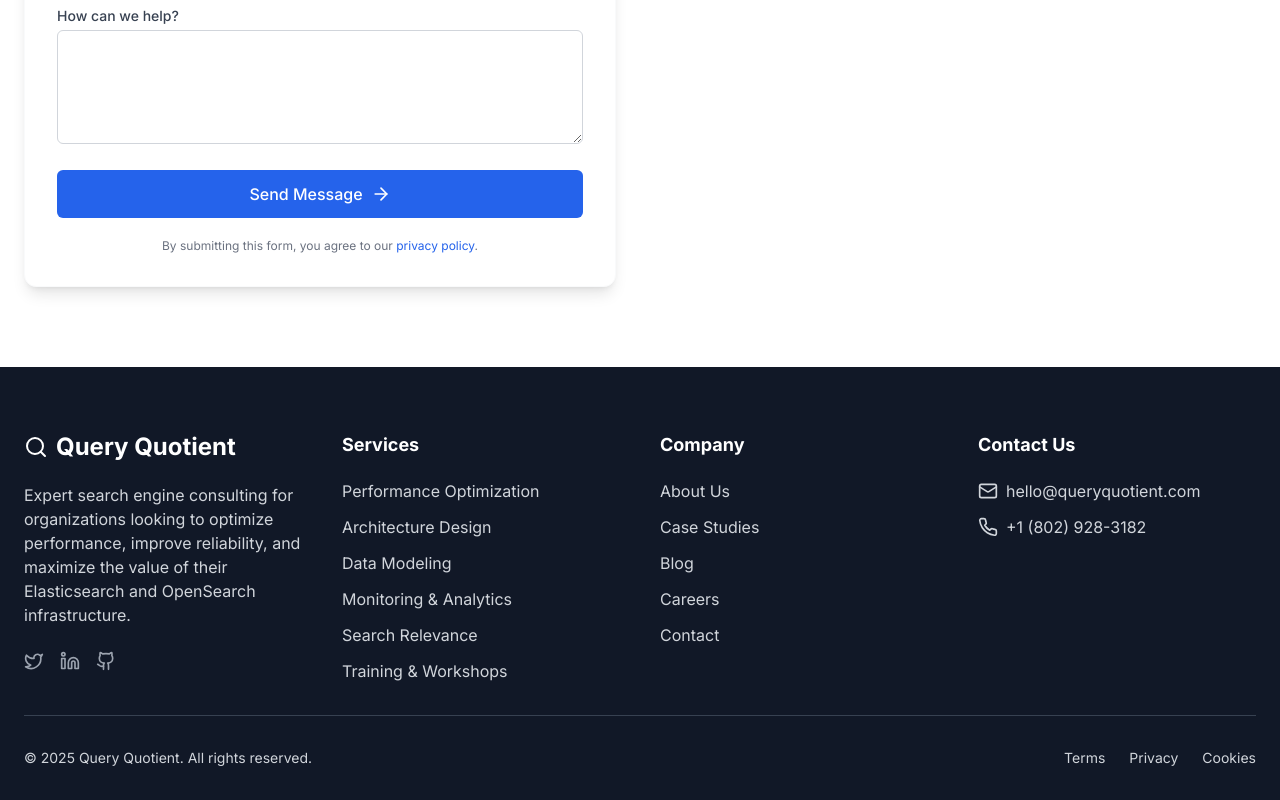
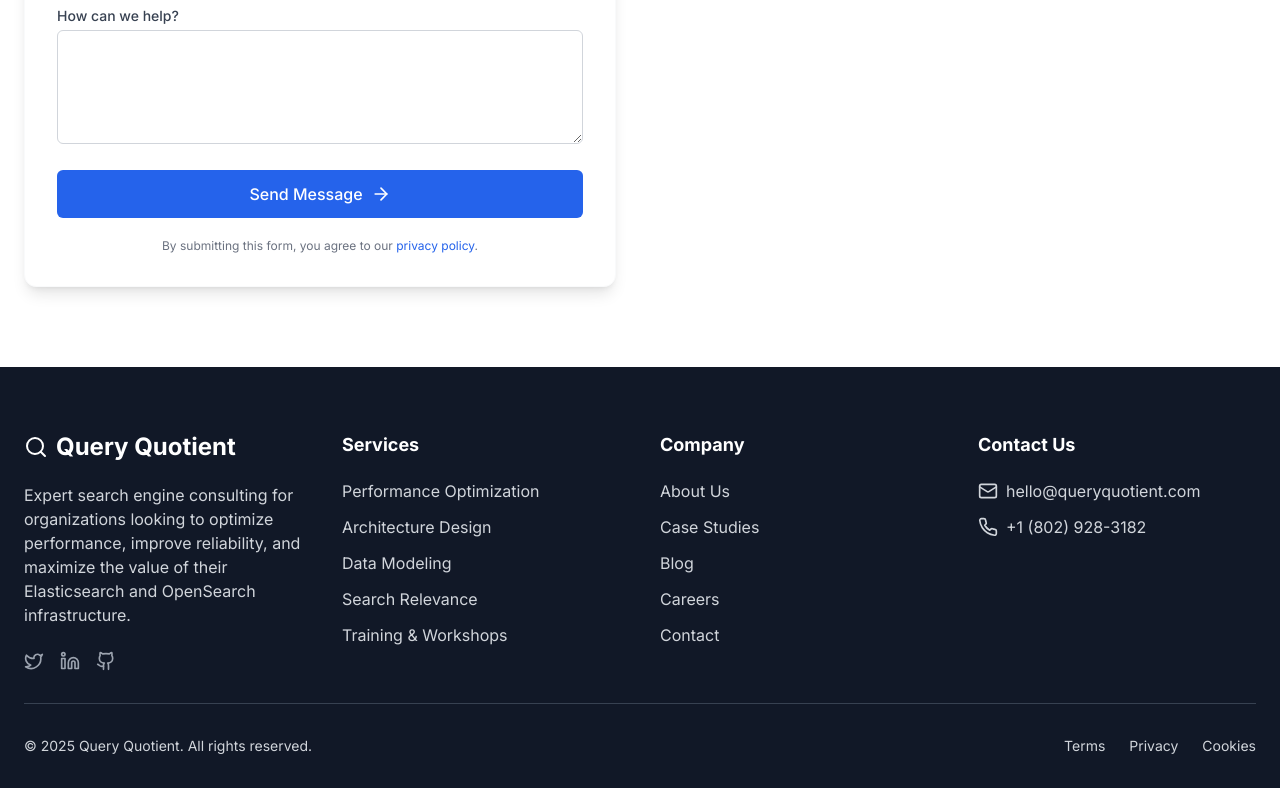
Before and after one commit to ivssh/queryquotient-latest, a React (Vite) app: page / in a window 1280 px wide. Shown: the part 7447-8247 px from the top of the page. Built offline with nearby package versions, Linux system fonts and the light colour scheme.

Commit message:
Removed monitoring and analytics from the footer

```diff
--- a/src/components/Footer.tsx
+++ b/src/components/Footer.tsx
@@ -41,9 +41,6 @@
               </li>
               <li>
                 <Link href="/services/modeling" className="hover:text-white transition-colors">Data Modeling</Link>
-              </li>
-              <li>
-                <Link href="/services/monitoring" className="hover:text-white transition-colors">Monitoring & Analytics</Link>
               </li>
               <li>
                 <Link href="/services/security" className="hover:text-white transition-colors">Search Relevance</Link>
```
